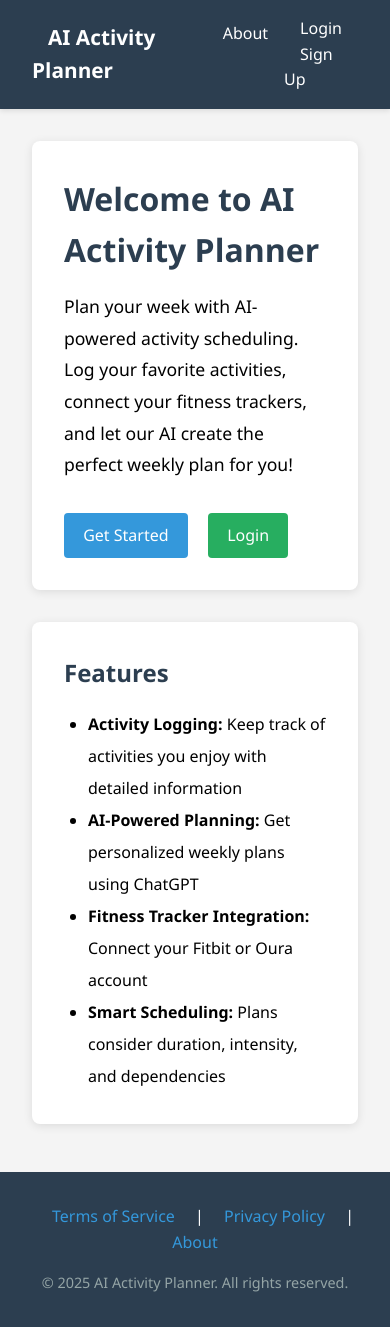
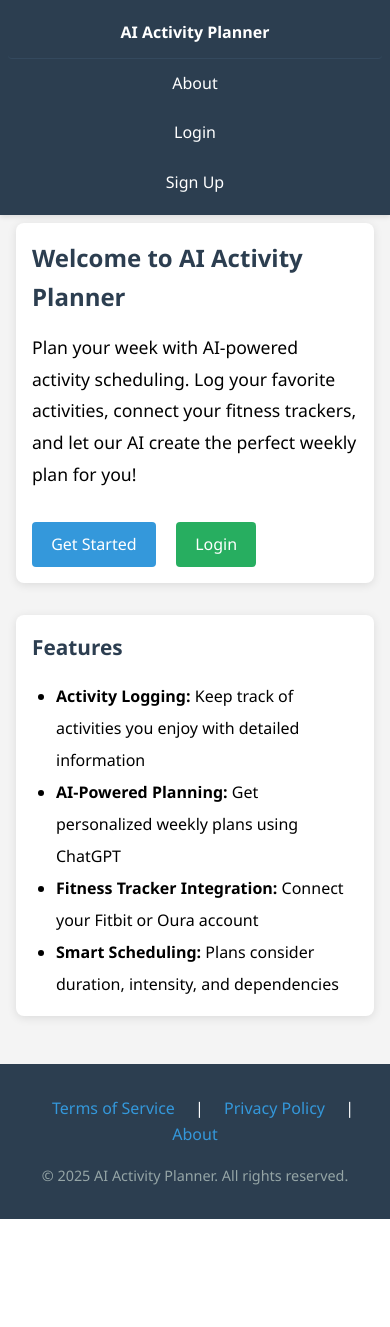
Before and after one commit to gyampols/Ai-Activity-Planner, a Flask app: page / in a window 390 px wide. After the commit the page ends 1219 px from the top, so only its background shows below. Run offline with Flask 3, Linux system fonts and the light colour scheme; some libraries are stand-ins or nearby versions.

Commit message:
FIX: Mobile navbar layout - prevent cut-off
- Change navbar to vertical layout on mobile (<768px)
- Stack navigation links vertically for better mobile UX
- Reduce padding on mobile to fit content
- Responsive font sizes for headers on mobile
- Better spacing for small screens (<480px)

```diff
--- a/templates/base.html
+++ b/templates/base.html
@@ -157,6 +157,77 @@
             color: #2c3e50;
             margin-bottom: 1rem;
         }
+
+        /* Mobile Navigation Styles */
+        @media (max-width: 768px) {
+            .navbar {
+                padding: 0.75rem 1rem;
+            }
+
+            .navbar ul {
+                flex-direction: column;
+                gap: 0;
+                align-items: stretch;
+            }
+
+            .navbar .nav-left {
+                flex-direction: column;
+                gap: 0;
+                width: 100%;
+            }
+
+            .navbar li {
+                width: 100%;
+                text-align: center;
+            }
+
+            .navbar a {
+                display: block;
+                padding: 0.75rem;
+                width: 100%;
+            }
+
+            .navbar .brand {
+                font-size: 1.1rem;
+                border-bottom: 1px solid #34495e;
+                padding: 0.75rem;
+            }
+
+            .container {
+                padding: 0 1rem;
+                margin: 1rem auto;
+            }
+
+            .card {
+                padding: 1rem;
+            }
+
+            h1 {
+                font-size: 1.5rem;
+            }
+
+            h2 {
+                font-size: 1.3rem;
+            }
+
+            h3 {
+                font-size: 1.1rem;
+            }
+        }
+
+        @media (max-width: 480px) {
+            .navbar {
+                padding: 0.5rem;
+            }
+
+            .navbar .brand {
+                font-size: 1rem;
+            }
+
+            .container {
+                margin: 0.5rem auto;
+            }
+        }
     </style>
     {% block extra_css %}{% endblock %}
 </head>
```
